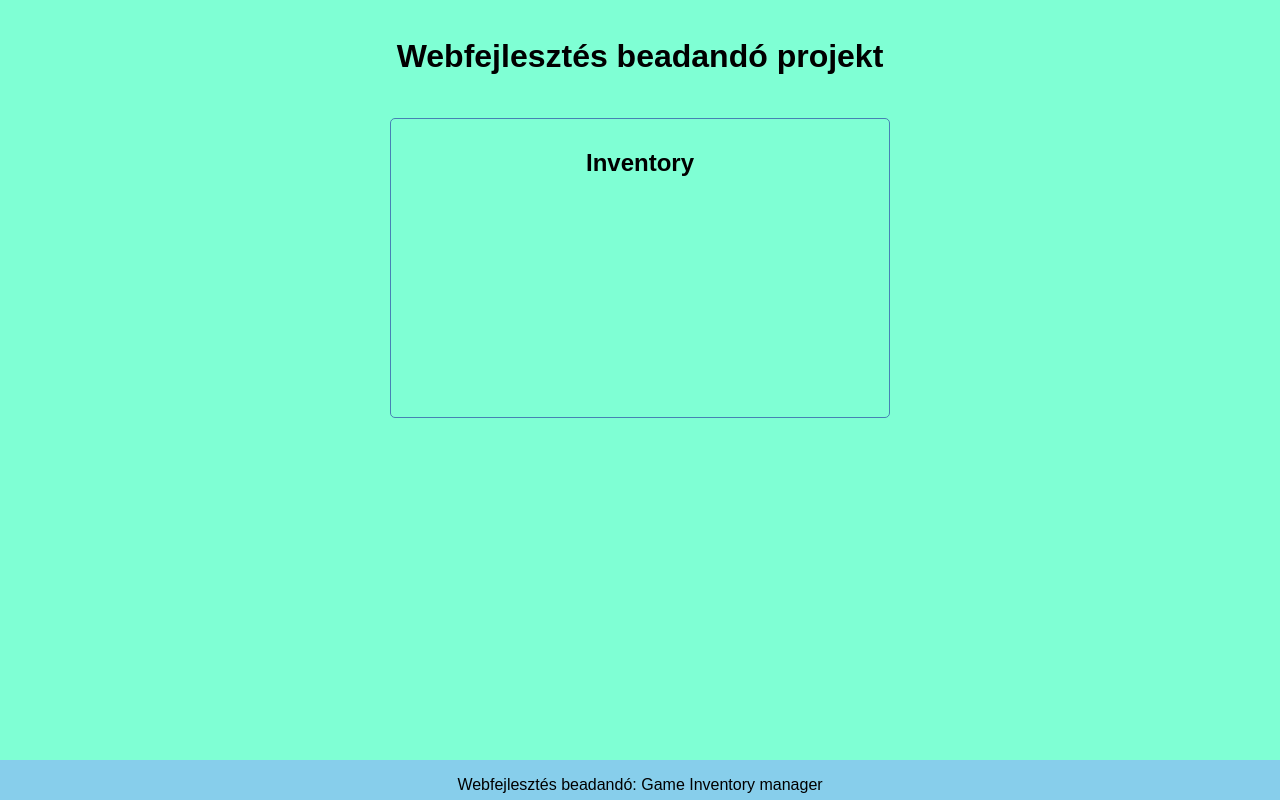
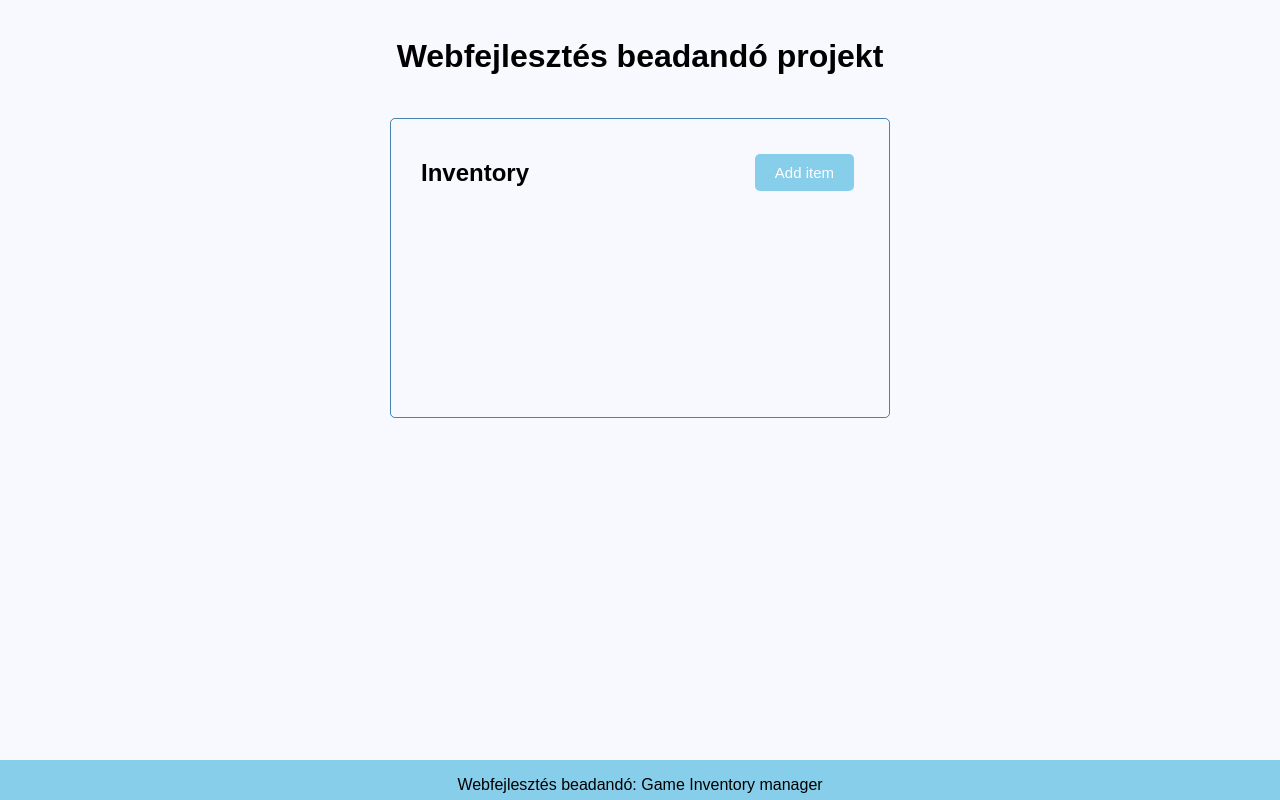
Before and after one commit to Vgabor33/webfejlesztes-beadando-frontend, a React (Create React App) app: page / in a window 1280 px wide. Built offline with nearby package versions, Linux system fonts and the light colour scheme.

Commit message:
added button component

```diff
--- /dev/null
+++ b/src/components/Button.js
@@ -0,0 +1,9 @@
+const Button = ({color, text}) => {
+    return (
+        <div>
+            <button style={{backgroundColor: color}} className="btn">{text}</button>
+        </div>
+    )
+}
+
+export default Button
--- a/src/components/Header.js
+++ b/src/components/Header.js
@@ -1,9 +1,20 @@
-const Header = () => {
+import PropTypes from "prop-types"
+import Button from "./Button"
+
+const Header = ({containerTitle}) => {
     return (
-        <div>
-            <h2>Inventory</h2>
-        </div>
+        <header className="header">
+            <h2>{containerTitle}</h2>
+            <Button color="skyblue" text="Add item"/>
+        </header>
     )
 }
 
+Header.defaultProps = {
+    containerTitle: 'Inventory',
+}
+
+Header.propTypes ={
+    containerTitle: PropTypes.string.isRequired,
+}
 export default Header
--- a/src/index.css
+++ b/src/index.css
@@ -6,7 +6,7 @@
 
 body {
   font-family: 'Poppins', sans-serif;
-  background-color: aquamarine;
+  background-color: ghostwhite;
   display: flex;
   flex-direction: column;
   min-height: 100%;
@@ -16,10 +16,6 @@ h1{
   text-align: center;
   padding-top: 3%;
   padding-bottom: 1%;
-}
-
-h2{
-  text-align: center;
 }
 
 footer {
```
